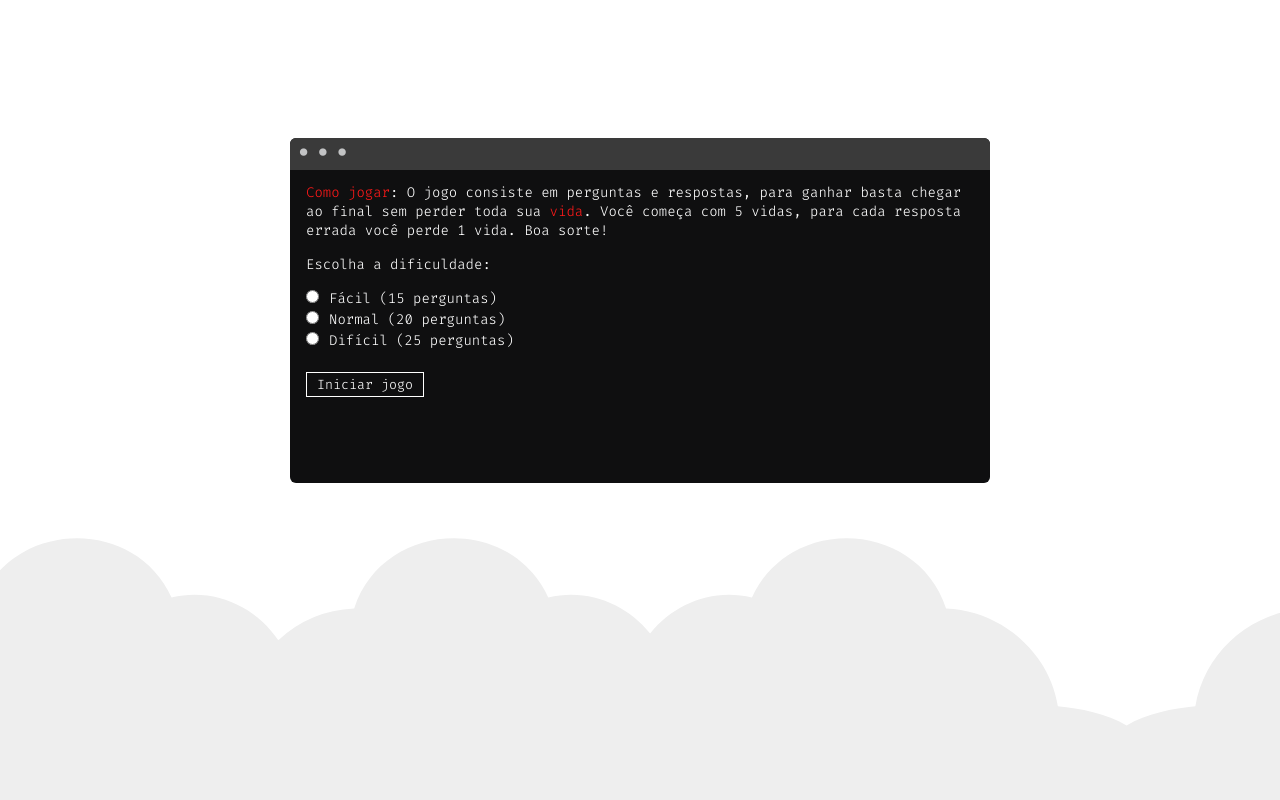
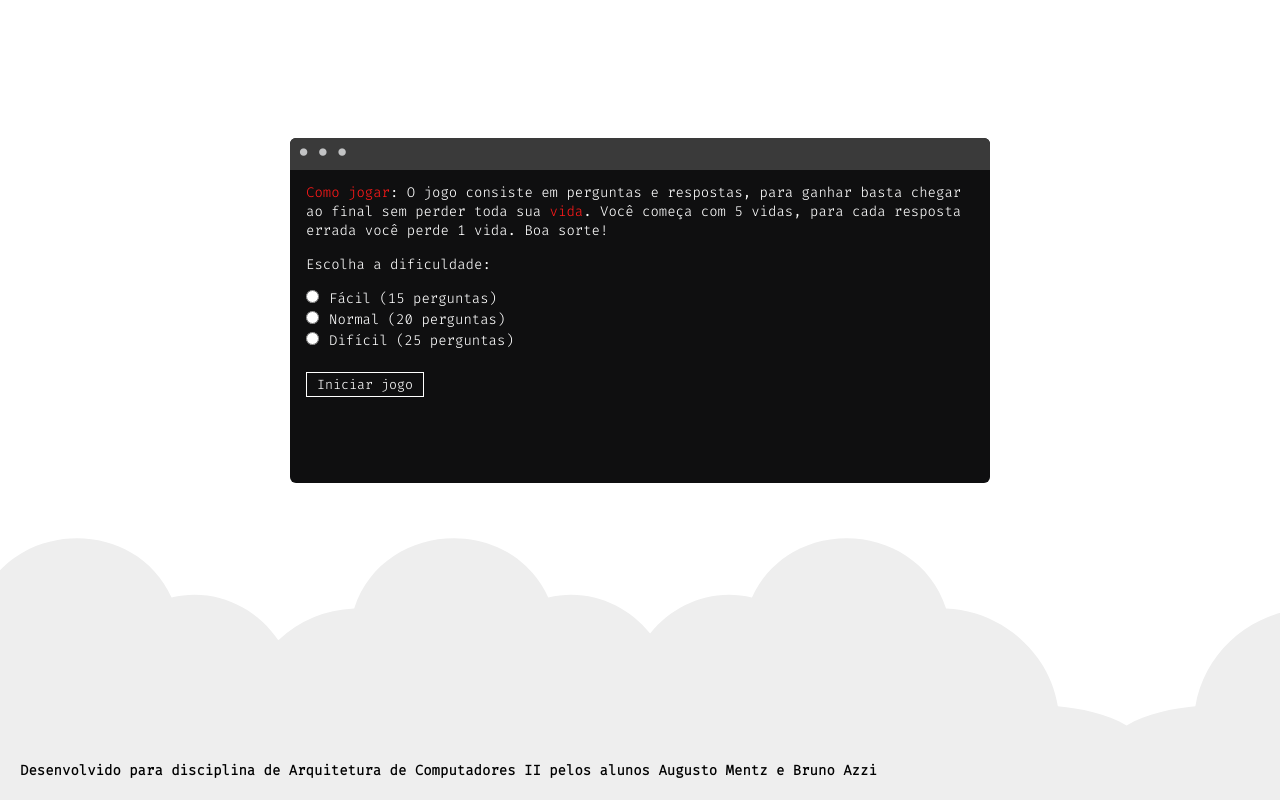
Before and after one commit to augustomentz/arq-2-game, an Angular app: page / in a window 1280 px wide. Built offline with nearby package versions, Linux system fonts and the light colour scheme.

Commit message:
Ajustando click do label e adicionando creditos

```diff
--- a/src/app/app.component.html
+++ b/src/app/app.component.html
@@ -6,11 +6,24 @@
     -webkit-font-smoothing: antialiased;
     -moz-osx-font-smoothing: grayscale;
   }
+
+  :host .credits {
+    position: absolute;
+    bottom: 20px;
+    left: 20px;
+    color: black;
+    font-weight: 600;
+  }
 </style>
 
 <div class="content" role="main">
   <!-- Terminal -->
   <app-terminal></app-terminal>
+
+  <div class="credits">
+    Desenvolvido para disciplina de Arquitetura de Computadores II pelos alunos
+    Augusto Mentz e Bruno Azzi
+  </div>
 
   <svg
     id="clouds"
--- a/src/app/terminal/terminal.component.html
+++ b/src/app/terminal/terminal.component.html
@@ -30,12 +30,12 @@
       <div class="radio-control" *ngFor="let option of question.options">
         <input
           type="radio"
-          id="normal"
+          [id]="option.value"
           name="answer"
           value="{{ option.value }}"
           [(ngModel)]="answer"
         />
-        <label for="normal">{{ option.label }}</label>
+        <label [for]="option.value">{{ option.label }}</label>
       </div>
 
       <button class="btn" (click)="next(question, question.id)">
```
